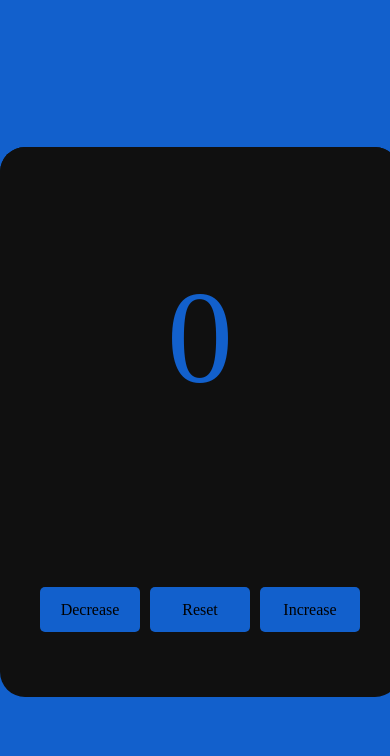
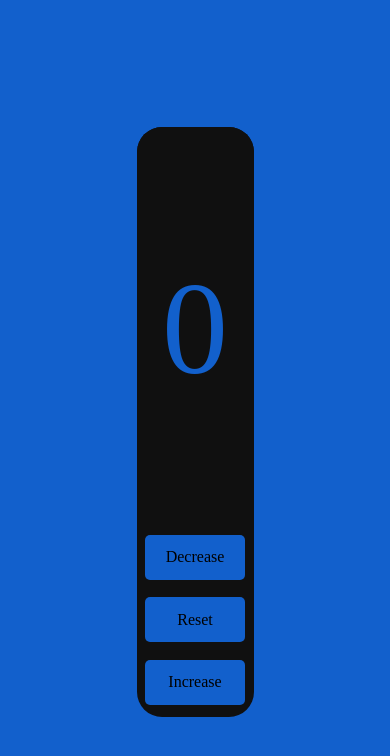
Before and after one commit to leonardo-p4ris1/number-counter-js, a plain HTML site: page index.html in a window 390 px wide. Drawn offline with Linux system fonts and the light colour scheme; a web font is replaced by a local one.

Commit message:
mobile adjustment

```diff
--- a/style.css
+++ b/style.css
@@ -12,8 +12,8 @@ body{
     place-items: center;
 }
 .container{
-    width: 400px;
-    height: 550px;
+    width: 30%;
+    height: 70%;
     background-color: #101010;
     border-radius: 25px;
     display: flex;
@@ -34,6 +34,7 @@ body{
     flex-direction: row;
     align-items: center;
     justify-content: center;
+    flex-wrap: wrap;
     gap: 10px;
 }
 .buttons-div > div{
```
